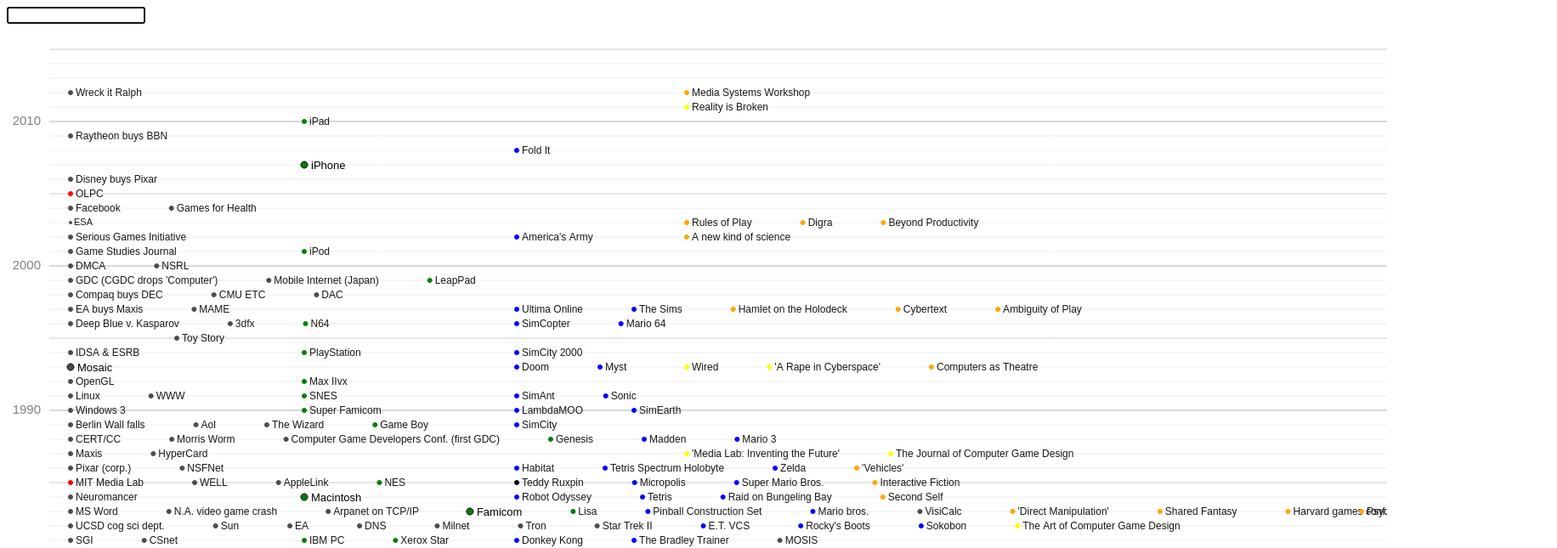
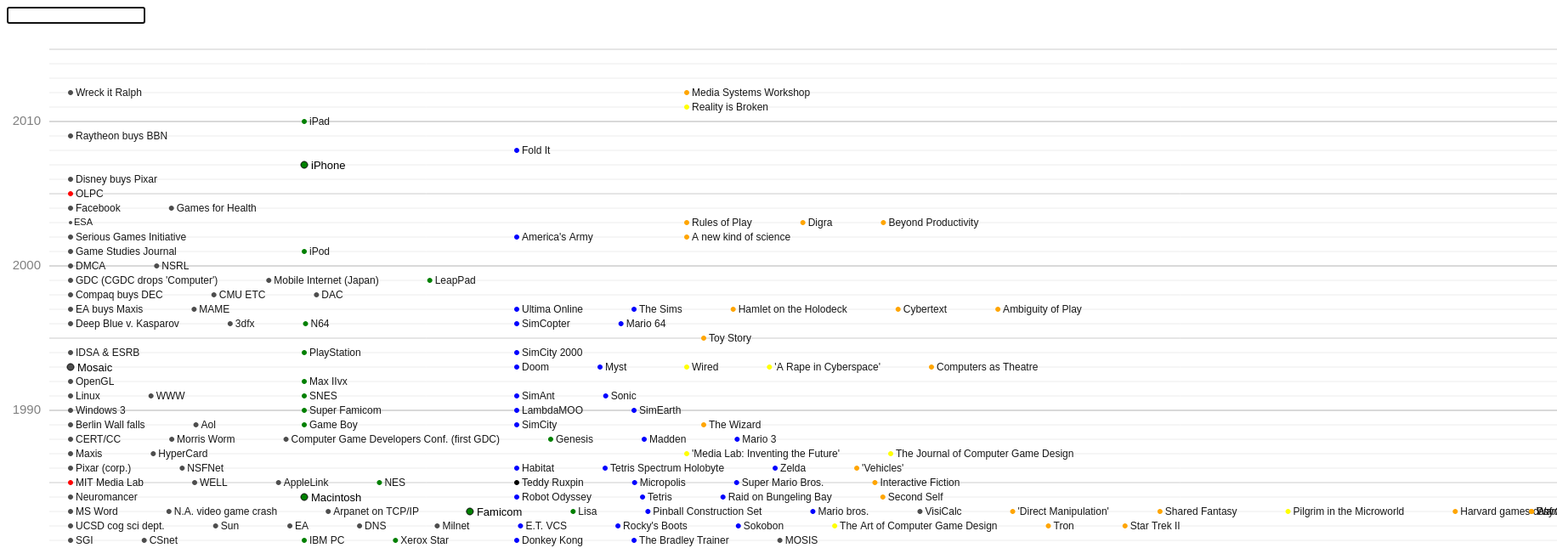
Before and after one commit to chaimgingold/timeline, a plain HTML site: page index.html in a window 1280 px wide. Shown: the top 645 px of the page at 85% size, 1832 px wide, since content can reach past the window. Drawn offline with Linux system fonts and the light colour scheme.

Commit message:
More entries (mostly)

```diff
--- a/data.csv
+++ b/data.csv
@@ -9,15 +9,18 @@
 
 , RAND War Games
 
-, War Games, tag:film
 
+# Misc Games
+
+1974, D&D, tag:game
+1913, Little Wars, tag:game, tag:popular-text, by:HGWells
 
 
 #		Other theory
 
 1945, As We May Think, author:Bush, tag:popular-text, size:3
 1962, 'Augmenting human intellect', tag:academic-text, tag:engelbart
-1950, Turing Test, title:Computing Machinery and Intelligence, tag:Turing, tag:academic-text
+1950, Turing Test, title:Computing Machinery and Intelligence, tag:Turing, tag:academic-text, tag:game
 
 1968, 'Computer as Communication Device', tag:Licklider, tag:academic-text
 1960, 'Man-Computer Symbiosis', tag:Licklider, tag:academic-text
@@ -30,12 +33,20 @@
 
 1964, 'computer utility', (see greenberger in Atlantic monthly) killed by falling hardware prices (IC!) and software failures
 
-1964, 'Understanding Media', tag:mcluhan
+1964, 'Understanding Media', tag:mcluhan, tag:academic-text
+1964, 'Notes on Synthesis of Form', by:alexander, tag:academic-text
+1970, 'Sciences of the Artificial', by:Simon, tag:academic-text
+1950, Caissac, tag:shannon, tag:game, tag:chess, tag:computer, tag:ai, date approx; name is from Eames Comp. Perspective, but date (?) (play on Caissa, chess goddess. Russians later named one kaissa).
+1953, Throbac I, tag:shannon, tag:computer, tag:play, tag:bell
+, Bird Cage game
+, remote control cars
+1956, Los Alamos chess, on:maniac, 6x6 board variant without bishops, tag:game, tag:ai, also described by Ahl in Wolf, ulam et al
 
 
 
 #		Game Theory, Simulation and so on...
 
+1954, 'Complete Strategyst', tag:academic-book, by:Williams, c:Ahl in Wolf/Ahl 2003
 1928, 'On the Theory of Parlor Games', "Zur Theorie der Gesellschaftsspiele"., tag:Neumann, tag:academic-text
 1944, Theory of games and economic behavior, tag:Neumann, tag:academic-text, size:3
 1960, 'Strategy of Conflict', tag:academic-text
@@ -46,6 +57,7 @@
 , Actual lab mice in mazes as lab experiments (10 print)
 1986, 'Vehicles', tag:academic-text
 2002, A new kind of science, tag:academic-text
+1973, Huntingson II, tag:simulation, tag:education, malaria buffalo population rats fish, Friedland, Frishman, DEC
 
 
 #		Non-digital play (noteworthy to us)
@@ -66,18 +78,30 @@
 #		AI & games
 
 1951, Checkers & Chess, tag:game, tag:ai, tag:Stratchey, tag:Prinz, c:W, on:Ferranti Mark 1
-1952, Samuels's Checkers AI, tag:ibm, tag:samuels, tag:game, publication date is 59. was involved in a sales demo somehow. (W is source for 52 date).
+1952, Samuels's Checkers AI, tag:ibm, tag:samuels, tag:game, publication date is 59. was involved in a sales demo somehow. (W is source for 52 date). Ahl in Wolf says 53 was first demo.
 
 1949, 'Programming a Computer for Playing Chess', tag:Shannon, tag:academic-text, tag:ai, tag:chess
 1959-1962, Kotok-McCarthy chess AI, tag:game, tag:ai
 1948-1950, Turbochamp, tag:Turing, tag:Champernowne, tag:game, tag:ai, theoretical; it's a design that wasn't executed on a machine, tag:chess
 
-1953, Hex, tag:shannon, tag:game, tag:computer, tag:ai, see Computers and Automata
-1953.3.18, A Mind Reading (?) Machine, tag:shannon, tag:at&t bell, tag:game theory, tag:game, tag:ai
+1953, Hex, tag:shannon, tag:game, tag:computer, tag:ai, c:Computers and Automata, made by shannon and moore
+1953.3.18, A Mind Reading (?) Machine, tag:shannon, tag:at&t bell, tag:game theory, tag:game, tag:ai, in Shannon1955 he discsuses hooking up his machine to Hagelbarger's (penny betting game) and having a third "umpire" machine keep score, and letting them run, taking bets, etc...
 
 1996-1997, Deep Blue v. Kasparov, tag:ibm, tag:chess, tag:ai
 1942, Karl Zuse Chess program, tag:chess, purely theoretical to demonstrate Plankalkul language he had designed. like turbochamp., tag:ai, tag:game, tag:chess
 
+1977, Belle, tag:bell, tag:chess, tag:ai, by:thompson, by:condon, tag:computer
+
+# early automata
+
+1878, AN AUTOMATIC TIT-TAT-TO MACHINE, tag:game, tag:computer, tag:ai, c:Freeland1879, tag:babbage, at upenn, tag:Tic-Tac-Toe
+1914, El Ajedrecista, tag:game, tag:computer, tag:chess, by:Leonardo Torres y Quevedo, c:Shannon1955
+
+
+# shannon's toys
+
+1955, Nimwit, tag:nim, tag:game, tag:computer, c:Shannon1955, date approx must be <= 55
+1950, Tic Tac Toe, tag:tic tac toe, tag:game, tag:computer, c:Shannon1955, c:Keister1950, shannon demos his build in 1955; keister designs circuit in 1950 (patent). shannon's version has a tilt sensor in it, too.
 
 
 # AI/Cog Sci broadly
@@ -95,6 +119,10 @@
 
 
 
+1954, Blackjack, tag:game, on:IBM701, c:Ahl in Wolf/Ahl 2003
+1954, Pool, tag:game, c:Ahl in Wolf/Ahl 2003, used graphics
+1955, Hutspiel, tag:game, tag:military, tag:simulation, c:Ahl in Wolf/Ahl 2003
+1952, First military simulations, tag:game, tag:military, tag:simulation, c:Ahl 2003
 
 
 1947, 'Information Systems of Inter-connected Digital Computers', forrestor and Crawford and Everett, tag:academic-text
@@ -109,13 +137,13 @@
 
 1972, C, tag:thompson, tag:Ritchie, tag:at&t, tag:unix, c:W, developed so they could port unix from pdp-7 to pdp-11, 1973 unix rewritten in C, tag:language, on:pdp-11
 
-1971, 1st UNIX dist., tag:game, tag:os, tag:unix, blackjack (bj), tic tac toe (ttt), moo (moo), and chess (chess) (among other games) (games described in '71 man pages, "man71" "User-maintained software"
+1971, 1st UNIX dist., tag:game, tag:os, tag:unix, blackjack (bj), tic tac toe (ttt), moo (moo), and chess (chess) (among other games) (games described in '71 man pages, "man71" "User-maintained software", by:thompson, by:ritchie
 	#1971, bj, tag:unix, tag:game, tag:thompson
 	#1971, moo, tag:unix, tag:game, tag:thompson
 	#1971, chess, tag:unix, tag:game, tag:thompson
 	#1971, ttt, tag:unix, tag:game, tag:thompson
 
-1969, UNIX, link to multics, tag:at&t, tag:os, on:pdp-7, tag:thomspon, tag:ritchie, note that r&t want the 'fellowship' they had on multics as well as the computer. they had computers. timeshare community as a virus spreading from mit.,
+1969, UNIX, link to multics, tag:at&t, tag:os, on:pdp-7, tag:thomspon, note that r&t want the 'fellowship' they had on multics as well as the computer. they had computers. timeshare community as a virus spreading from mit., by:thompson, by:ritchie
 
 1977, BSD, tag:OS, tag:unix, tag:Joy, tag:Thomson
 1991.10.5, Linux, tag:os, tag:unix
@@ -182,6 +210,13 @@
 
 1962.10.1-1964, Licklider heads IPTO, (Arpa IPTO; funds Stanford, utah MIT, CMU) (
 
+1932-1938, Bush MIT Dean, tag:bush, tag:mit
+1940, Bush chairs NDRC, tag:bush
+1941, Bush directs OSRD, tag:bush
+1944, 'Science, the Endless Frontier', by:bush
+1935, Network Analyzer, tag:bush, tag:mit, tag:computer, (1925 prototype; see Preston's 2003 IEEE article).
+1925, Network Analyzer prototype, tag:bush, tag:mit, tag:computer, (see Preston's 2003 IEEE article).
+
 1964-1966, Sutherland heads IPTO
 1966-1968, Taylor heads IPTO, (later Parc cs)
 1975, Heilmeier heads ARPA
@@ -232,7 +267,7 @@
 1954, Strachey generator, 'The 'Thinking' Machine' is article about love letter generator
 1960, CBS Western, 'The Thinking Machine', TX-0 (why 1956 photo at computer history museum?)
 1968, Switched on Bach, tag:music
-1970, Software exhibit, tag:Nelson, tag:Negroponte
+1970, Software exhibit, tag:Nelson, tag:Negroponte, tag:exhibit
 1956, SAGE pinup, tag:SAGE, tag:play
 
 
@@ -277,10 +312,11 @@
 1937-1943, Harvard Mark 1, (made by IBM), Aiken (electromechanical). No branches, physical loops of instruction tape., cite:Aspray, tag:computer, tag:ibm
 1939, Complex Computer, AT&T stibitz complex numbers, tag:computer
 1939, ABC, cite:Aspray, tag:computer, Atsanoff-Berry Computer (Iowa physicist)f
-1945, ENIAC, (online; electric, no stored programs, patched). Moore school., cite:Aspray, tag:computer
+1945, ENIAC, (online; electric, no stored programs, patched). Moore school., cite:Aspray, tag:computer, tag:upenn (same school as earlier tit-tat-to machine).
 1949, EDSAC, (online; English edvac machine; first stored program computer but for colossus), cite:Aspray, tag:computer
 1952, JOHNNIAC, tag:RAND, tag:computer
-1952, IAS Machine, tag:Neumann, tag:computer
+1952, IAS, tag:Neumann, tag:computer
+1952, MANIAC I, tag:computer, los alamos computer inspired by IAS, had a chess game on it
 
 1963.5, JOSS, tag:language, on:johnniac, tag:rand
 1964, RAND Tablet, tag:arpa, tag:rand, see RAND doc; looks like a wacom tablet precisely in diagram with a computer!, tag:hci
@@ -354,21 +390,25 @@
 
 1968, Civil War, tag:game, written by 3 highschool students, c:101, tag:simulation
 1969, Lunar Lander (text), tag:game, aka: Rocket, Lunar, LEM, and Apollo. c:W, on:pdp-, tag:simulation8
-1973, Lunar Lander, tag:game, on:gt40, commissioned by DEC for a trade show demos., tag:simulation
+1973, Lunar Lander, tag:game, on:gt40, commissioned by DEC for a trade show demos., tag:simulation, ahl in wolf claims visual DEC lander game was 69. This is perhaps better data than wikipedia.
 1979, Lunar Lander (atari), tag:game, tag:atari, tag:arcade, chip:6502, tag:simulation
 1971, Star Trek, tag:game
+1971, Oregon Trail, tag:game, tag:simulation, tag:educational
 1979, Alto Trek 2.1, tag:game, on:alto, v1 date totally unclear v2.1 is 1979 according to docs, tag:multiplayer
 1978, Pinball, tag:game, on:alto, date based on high res screenshot looks like XVIII
 1969, Space Travel, tag:unix, tag:thompson, tag:multics, tag:fortran, on:pdp-7, tag:play, tag:simulation
 
 1948, CRT Amusement Device, tag:game, not on a proper computer, it's purely electronic like Pong
-1951, NIM, on:NIMROD, tag:game, tag:Ferranti
+1951, NIMROD, tag:game, tag:Ferranti, tag:computer, tag:nim
+1940, Nimatron, tag:game, tag:computer, tag:nim, exhibited at world's fair, tag:westinghouse (see Condon 1940).
+1940, Elektro, tag:robot, tag:play, exhibited at world's fair, tag:westinghouse; see https://www.youtube.com/watch?v=Ay225WkU4Gs
 1961, Kalah, on:pdp-1, tag:dec, tag:BBN, tag:Roland Silver, tag:game
 
 
-1960, Cubic, tag:game, on:tx-2, three d tic tac toe by william daley part of my thesis (see McKenzie TX-0) history.
+1960, Cubic, tag:game, on:tx-2, three d tic tac toe by william daley part of ms thesis (see McKenzie TX-0) history; 1955 Qubic covered by Franklin Institute. boardgamegeek claims 1947.
 1962, Planetary Display, on:tx-2, tag:play, tag:simulation, ron mayer, light pen interactive solar system gravity toy thing. c:Gilmore DEC history talk 90 transcript.
 
+1965, Sumerian Game, tag:game, tag:simulation, tag:ibm, precursor to hamurabi, see avedon and sutton smith p308 and Moncreiff (might be older, but Moncreiff article is 65); part of general genre of business simulation games, but more fantastical.
 1968, Hamurabi, tag:game, tag:simulation
 1971, Empire, tag:game
 1973, Lemonade Stand, tag:game, ported to ApplII in 79 (included in every machine?), tag:simulation
@@ -379,9 +419,10 @@
 
 1982, E.T. VCS, tag:game
 
-1952, OXO, (Tic-Tac-Toe), on:EDSAC, tag:game, size:3, tag:hci
-1962, Minskytron, tag:play, tag:minsky, on:pdp-1, date approx/unknown, screensaver like thing
+1952, OXO, tag:Tic-Tac-Toe, on:EDSAC, tag:game, size:3, tag:hci
+1962, Minskytron, tag:play, tag:minsky, on:pdp-1, date approx/unknown, screensaver like thing; aka tripos (licklider refers to it in his computers in museums paper)
 1962, SpaceWar, cite:Graetz, tag:game, tag:MIT, on:PDP-1, size:3
+1962, Expensive Planetarium, tag:play, tag:MIT, on:PDP-1
 1959, Mouse in the Maze, on:TX-0, cite:10Print, tag:play
 1959, HAX, on:TX-0, tag:play, screensaver like thing, date approx/unknown
 1958, Tennis for Two, tag:game, (build on an analog computer for ballistics; to make cool demos for a lab)
@@ -389,23 +430,41 @@
 1952, Bouncing Ball, on:Whirlwind, tag:play, date approx., charlie adams (says jack gilmore 90 lecture) (or is it charly adama?), tag:simulation
 
 1980, Rubiks Cube, (initially designed in Hungary in 1975 by Ernö Rubik), tag:game
-1978-1992, Speak & Spell, tag:play, tag:toy, tag:educational, tag:TI, tag:computer,
+1978-1992, Speak & Spell, tag:play, tag:toy, tag:educational, tag:TI, tag:computer, preceded by Little Professor (so cute!) calculator edu toy
+1962, The Talking Typewriter, tag:education, c:Ahl in Wolf/Ahl 2003, moore at yale
+
 1985, Teddy Ruxpin, tag:toy, tag:play
 
-1957, Business Game, tag:Bellman, tag:ibm, tag:game, tag:simulation, tag:education
+1954, 'Gaming as a Technique of Analysis', tag:rand, tag:academic-text
+1952, 'Use and Limitations of Mathematical Models, tag:rand, tag:academic-text
 
-1971, Computer Space, tag:Bushnell, tag:game, size:3
+1955, Monopologs, tag:game, tag:simulation, tag:rand, tag:military, tag:war, see Longworth 1970 or Avedon and sutton-smith business games.
+1957, Business Game, tag:Bellman, tag:rand, tag:ibm, tag:game, tag:simulation, tag:education, Bellman also invented dynamic programming, he worked for rand; influenced by game theory. see paper! appears in 1962 ibm program catalog as executive game, two variants; also references Go as example of combinatorial explosion(!), and incorrectly says it is japanese.
+1959, Mangement Game, tag:game, tag:simulation, c:Ahl in Wolf/Ahl 2003, cohen & cyert & dill at carnegie tech in pittsburgh
+
+1962, Computer Automated Music, tag:ibm, tag:music, tag:play, on:ibm650, must be <=1962 since in ibm program library listing; also referenced in Kalb's piece on baseball simulator. note using typewriter for percussion in index notes! Kalb says in '74 they had a symphony written by Jóhann Gunnarsson. same program?
+1964, 1401 Symphony, on:ibm1401, tag:play, tag:music; see Andrews 07 Wired article. His son produced into 1401 a user's manual, full performance, later. also recorded stuff in 71 (see http://www.discogs.com/J%C3%B3hann-J%C3%B3hannsson-IBM-1401-A-Users-Manual/release/803484)
+
+1961, Baseball, tag:game, tag:simulation, tag:sports, on:ibm1620, c:grantland article, by:Burgeson
+1970, High Noon, tag:game, tag:basic
+1971, Computer Space, tag:Bushnell, tag:game, size:3, tag:arcade
+1971, Galaxy Game, tag:game, tag:arcade
 1972, Atari, (founded), tag:Bushnel, tag:company
 1976, Breakout, tag:Atari, tag:Wozniak, tag:Jobs, tag:Bushnell, tag:game
 1978, Space Invaders, tag:game
 1978, Simon, tag:Baer, chip:TMS1000, tag:game
 1979, Asteroids, tag:game, tag:Logg
 1974, Touch Me, (inspired Simon; HA! copy back from Atari), tag:Atari, tag:game
+1967, Video pool, tag:game, tag:RCA, c:Ahl in Wolf/Ahl 2003
+1968, Rocket Car Sim, tag:simulation, MIT judah schwartz, c:Ahl in Wolf/Ahl 2003
+1969, Flight Sim, tag:simulation, evans and sutherland, c:Ahl in Wolf/Ahl 2003
 1968, Pong, tag:Baer, tag:game
+1967, Chase Game, tag:Baer, sanders associates (started thinking of this in 66).
 1972, Pong (Atari), tag:Bushnel, tag:game
+1976, Pong kit, tag:game
 1983, Pinball Construction Set, tag:game
-1982, Rocky's Boots, on:AppleII & more, tag:game
-1984, Robot Odyssey, on:AppleII & more, tag:game
+1982, Rocky's Boots, on:AppleII & more, tag:game, tag:educational
+1984, Robot Odyssey, on:AppleII & more, tag:game, tag:educational
 1980, Pac-Man, tag:game
 1980, Rogue, tag:game
 1981, Donkey Kong, tag:Miyamoto, tag:Nintendo, tag:game
@@ -489,7 +548,7 @@
 1958, Lisp, tag:McCarthy, connect back to church lambda calculus, tag:language
 1936, Lambda Calculus, tag:academic-text
 
-1964, BASIC, later adapted by DEC, whose version was readapted for Altair. and apple ii. THE hobbyist language, or language of interactive programming., size:3, tag:software, tag:language
+1964, BASIC, on:GE225, later adapted by DEC, whose version was readapted for Altair. and apple ii. THE hobbyist language, or language of interactive programming., size:3, tag:software, tag:language, ahl (in Wolf) says edu games appear within months of the language.
 1967, LOGO, tag:MIT, (part of MIT AI Lab; chronology from W is f-ed up)., size:3, tag:software, tag:language, tag:bbn
 
 
@@ -506,7 +565,7 @@
 
 1952, Theseus Electro-Mouse Maze, see MIT site and Time. Shannon made lots of electromechanical toys says MIT site !!!! (or 1950? Photo?); dyson and time say it influenced Internet switching, call routing !, tag:play
 
-1952, Useless Machine, tag:shannon, tag:minsky,  (turns self off), c:arthur clarke Harper’s 1958, http://frivolousengineering.com/?page_id=3959 has video of minsky describing them collaborating on “fantastic new gadgets”, and voice across the sea book, which describes this and learning eletronic mouse. 1952 date is from web site in here. another site  http://www.kk.org/thetechnium/archives/2008/03/the_unspeakable.php has minksy quote saying 52., tag:at&t bell labs, tag:toy, tag:play, http://www.webofstories.com/play/53169,
+1952, Ultimate Machine, tag:shannon, tag:minsky,  (turns self off), c:arthur clarke Harper’s 1958, http://frivolousengineering.com/?page_id=3959 has video of minsky describing them collaborating on “fantastic new gadgets”, and voice across the sea book, which describes this and learning eletronic mouse. 1952 date is from web site in here. another site  http://www.kk.org/thetechnium/archives/2008/03/the_unspeakable.php has minksy quote saying 52., tag:at&t bell labs, tag:toy, tag:play, http://www.webofstories.com/play/53169,
 
 1946, SRI
 1963, SAIL, (McCarthy, left MIT for SAIL).
@@ -520,7 +579,7 @@
 1970, MIT AI Lab, direct spinoff from Project MAC (minsky was in both, left to found latter), tag:minsky
 1952, Linc, tag:computer, tag:LincolnLab, tag:Clark, tag:mit
 
-1966, Eliza, author:Weizenbaum, tag:MIT, tag:software
+1966, Eliza, author:Weizenbaum, tag:MIT, tag:software, tag:play
 1967, MIT Architecture Machine Group, tag:MIT
 1985, MIT Media Lab, tag:MIT
 2005, OLPC, tag:MIT
@@ -534,7 +593,8 @@
 
 1984, Neuromancer, tag:book, tag:pop
 
-1889, Nintendo Koppai, tag:Nintendo
+1889, Marufuku, tag:Nintendo, c:Kent
+1951, Nintendo, tag:Nintendo, marfuku changes name to nintendo playing card co., c:Kent
 1963, Nintendo drops 'Playing Card Co. Ltd.', tag:Nintendo
 1966, Nintendo Ultra-Hand, tag:Nintendo
 1972, Magnavox Odyssey, cite:W, tag:game, size:3
@@ -545,6 +605,26 @@
 1985, NES, tag:Nintendo, tag:computer, chip:6502
 1989, Game Boy, tag:Nintendo, tag:computer
 1994, PlayStation, tag:computer, tag:sony
+
+1956, Rosen Enterprises, tag:japan, tag:rosen, tag:sega, tag:company
+1964, SEGA, tag:rosen, tag:japan
+1966, Periscope, tag:game, tag:electromechanical, tag:arcade, tag:sega
+1974, Wild Gunman, tag:game, tag:electromechanical, tag:arcade, tag:nintendo
+1936, Ray-O-Lite, tag:game, tag:electromechanical, tag:arcade, tag:light gun
+
+1931, Baffle Ball, tag:Gottleib, tag:Pinball, tag:game, tag:mechanical
+1932, Ballyhoo, tag:Bally, tag:Pinball, tag:game, tag:mechanical, bingo gambling based
+1933, Contact, tag:Pinball, tag:game, tag:Williams, first tilt mechanism, tag:electromechanical
+1947, Humpty Dumpty, tag:Gottlieb, tag:pinball, tag:game, tag:electromechanical, adds flippers; 6, c:Kent
+1948, Triple Action, tag:Genco, tag:pinball, tag:game, tag:electromechanical, 2 flippers; c:kent(?), 2 is cheaper than 6 is reason.
+1951, Bright Lights, tag:Bally, tag:pinball, tag:game, tag:electromechanical, bingo style gambling
+1956, Perky, tag:Bally, tag:pinball, tag:game, tag:electromechanical, 1st to use circuit boards, c:Ahl 2003
+
+1948, Bat-A-Score, tag:game, tag:electromechanical, tag:baseball
+1937, World Series, tag:game, tag:electromechanical, tag:baseball
+1940, Ski-Ball, tag:game, tag:electromechanical, one of many released this year; this game style is older than this date according to W.
+1928, Iron Claw, tag:game, tag:electromechanical, maybe not the first; but earliest in Marvin3m.com on wayback I can find (excellent electro-mechanical game index).
+1929, Grandmothers Predictions, tag:play, tag:electromechanical, early fortune telling amusement
 
 , SNES, tag:computer
 , PS2, tag:computer
@@ -567,8 +647,9 @@
 1974.7, Mark-8, hobbyist dead end, Radio Electronics mag, 8008, tag:computer
 1973.9, TV-Typewriter, in radio electronics, tag:computer
 
-1977, Atari VCS (2600), tag:computer
-1976, Fairchild VES, tag:computer
+1977, Atari VCS (2600), tag:computer, tag:tv, tag:console
+1976, Channel F, tag:computer, tag:fairchild, tag:console
+1977, CompIV, tag:computer, tag:game, tag:tv, tag:console, c:Reid-Green 2003, milton bradley mastermind
 1983-1985, N.A. video game crash
 
 
@@ -605,9 +686,36 @@
 1973, Community Memory Terminal, (same as above?), url:http://www.wired.com/wiredenterprise/2012/12/social-media-history/, XDS-940 time share and ASR-33 teletype
 
 
+# Eames
+1953, A Communications Primer, tag:film, by:eames, tag:ibm, c:EamesDesign, tag:shannon, apparently shannon used it in his classes and ibm also used it for education
+1957, The Information Machine, tag:film, by:eames, tag:ibm, (p222 Eames), c:EamesDesign
+1960, Intro. to Feedback, tag:film, by:eames, tag:ibm, c:EamesDesign, tag:cybernetics
+1961, Mathematica, by:eames, tag:ibm, c:EamesDesign, exhibit for California Museum of Science and Tech, tag:exhibit
+1964, IBM/Eames World's Fair, new york world's fair, tag:eames, tag:ibm, c:EamesDesign. This is the exhibit with the suspended building., tag:exhibit
+1968, A Computer Glossary, by:eames, tag:ibm, c:EamesDesign, tag:film
+1968, Babbage's Calculating Machine, by:eames, tag:ibm, c:EamesDesign, tag:film
+1968, IBM Museum & Presentation Center, by:eames, tag:ibm, c:EamesDesign, tag:film, proposal for a museum, proposal and executed IBM presentation center space (with toys, mathematica exhibit materials, and more...); photos look like the AutoDesk space near Embarcedero
+1971, A Computer Perspective, tag:exhibit, by:eames, tag:ibm, c:EamesDesign, had an associated film, too. a history of computers from 1890-1950. looks amazing.
+1973, A Computer Perspective, tag:book, by:eames, tag:ibm, c:EamesDesign, from book, tag:popular-text
+1972, Wallace J. Eckert, tag:exhibit, by:eames, tag:ibm, c:EamesDesign, on astronomy and computers.
+1973, Movable Feasts, tag:exhibit, by:eames, tag:ibm, c:EamesDesign
+1973, On the Shoulders of Giants, tag:exhibit, by:eames, tag:ibm, c:EamesDesign
+1974, Newton Cards, by:eames, tag:ibm, c:EamesDesign, card variants made for ibm dinner for nobel lauretes, tag:play
+1977, IBM Corporate Exhibit, proposal ibm eames, tag:exhibit
+
+
+
+
 ###		Ideas
 
-1949, 'Giant Brains', book, E. Berkley, cite:Aspray, tag:popular-text
+1949, 'Giant Brains', by:E.Berkeley, cite:Aspray, tag:popular-text
+1950, Squee, tag:computer, robotic squirrel, by:E.Berkeley, c:Sugimoto
+1950, Simon, tag:computer, logic calculator, by:E.Berkeley, c:Sugimoto
+1955, 'Geniacs', tag:computer, tag:kit, tag:toy, tag:hobbyist, by:E.Berkeley, tag:popular-text
+1956, Relay Moe, tag:computer, tag:game, tic tac toe, by:E.Berkeley, c:Sugimoto
+1959, 'Brainiacs', tag:computer, tag:kit, tag:toy, tag:hobbyist, by:E.Berkeley, tag:popular-text
+
+
 1968-1972, Whole Earth Catalog, tag:Brand, tag:popular-text
 1972.12.7, 'SpaceWar', tag:Brand, tag:popular-text
 1975-1986, Homebrew Computer Club, tag:club, tag:social, tag:jobs, tag:woz
@@ -644,7 +752,8 @@
 
 # IC
 
-, Texas Instruments
+#1930, Geophysical Service, tag:company
+#1951, Texas Instruments (was Geophysical Service), tag:company
 1948, Transistor, tag:Bell, tag:transistor
 1950, first IC, (military use, $50), ???
 1955, Shockley Transistor Lab, itself breakaway from Bell in a sense, tag:transistor
@@ -661,13 +770,11 @@
 
 
 
-, Eames IBM work (computers, math, worlds fair exhibits, etc...)
-
-1960, DAC-1 (GM/IBM CAD)
-
 
 
 ###		Graphics/film
+
+1960, DAC-1 (GM/IBM CAD)
 
 1974, SIGGRAPH
 1976, Artist and Computer, tag:book, tag:popular-text
@@ -681,6 +788,10 @@
 
 1992, OpenGL, tag:sgi
 1996, 3dfx
+
+1983, WarGames, tag:film
+1968, 2001, tag:film, by:kubrick, by:clark
+
 
 
 ### BBN & MIT, Cybernetics; misc.
@@ -728,13 +839,17 @@
 
 # Academic play/game scholarship
 
-1974, D&D, tag:game
 1983, Shared Fantasy, tag:book, tag:academic-text
+1941, Play & Seriousness, tag:paper, tag:academic-text
+1938, Homo Ludens, tag:book, tag:academic-text, by:Huizinga
+1958, Les Jeux et Les Hommes, by:Caillois, tag:book, tag:academic-text
 1985, Interactive Fiction, author:Mary Ann Buckles, cite:NYT, tag:academic-text
 1980, Mindstorms, tag:vision, tag:academic-text
 1993, Computers as Theatre, tag:book, tag:academic-text, author:Brenda Laurel
 1997, Hamlet on the Holodeck, tag:book, tag:academic-text
 1997, Cybertext, tag:book, tag:academic-text
+
+1983, Pilgrim in the Microworld, tag:Sudnow, tag:popular-text, tag:breakout, tag:atari
 
 1983, Harvard games conf., tag:academic-text
 1983, Psych. of V.G., tag:academic-text
@@ -770,6 +885,7 @@
 1998, DAC, tag:aarseth
 2003, Digra, tag:academic-text
 2001, Game Studies Journal, tag:academic-journal
+1970, Simulation & Gaming, tag:academic-journal
 
 1999, Mobile Internet (Japan), "i-mode", cite:Daliot-Bul, tag:net
 
--- a/index.html
+++ b/index.html
@@ -22,6 +22,14 @@
 
 </style>
 
+<!--
+	.timeline
+	{
+		pointer-events:none;
+	}
+
+
+-->
 
 <!-- Query field -->
 
@@ -49,7 +57,8 @@
 		<div class="queryResult" id="queryResult"></div>
 	</div>
 
-    <canvas id="myCanvas" width="1624" height="1624"></canvas>
+    <canvas class="timeline" id="myCanvas" width="1824" height="1624"></canvas>
+
 </body>
 
 </html>
```
Also changed, not shown: js/timeline.js (+29 -17 lines).
